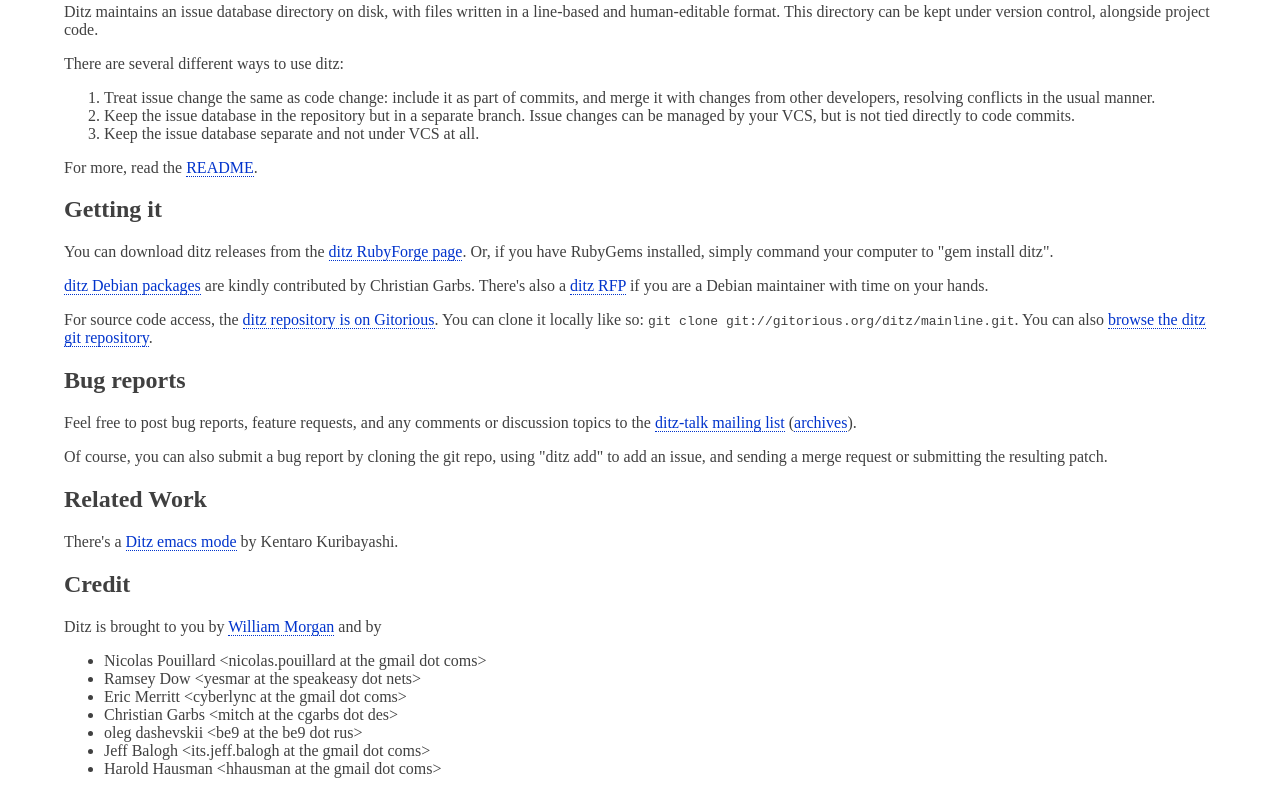
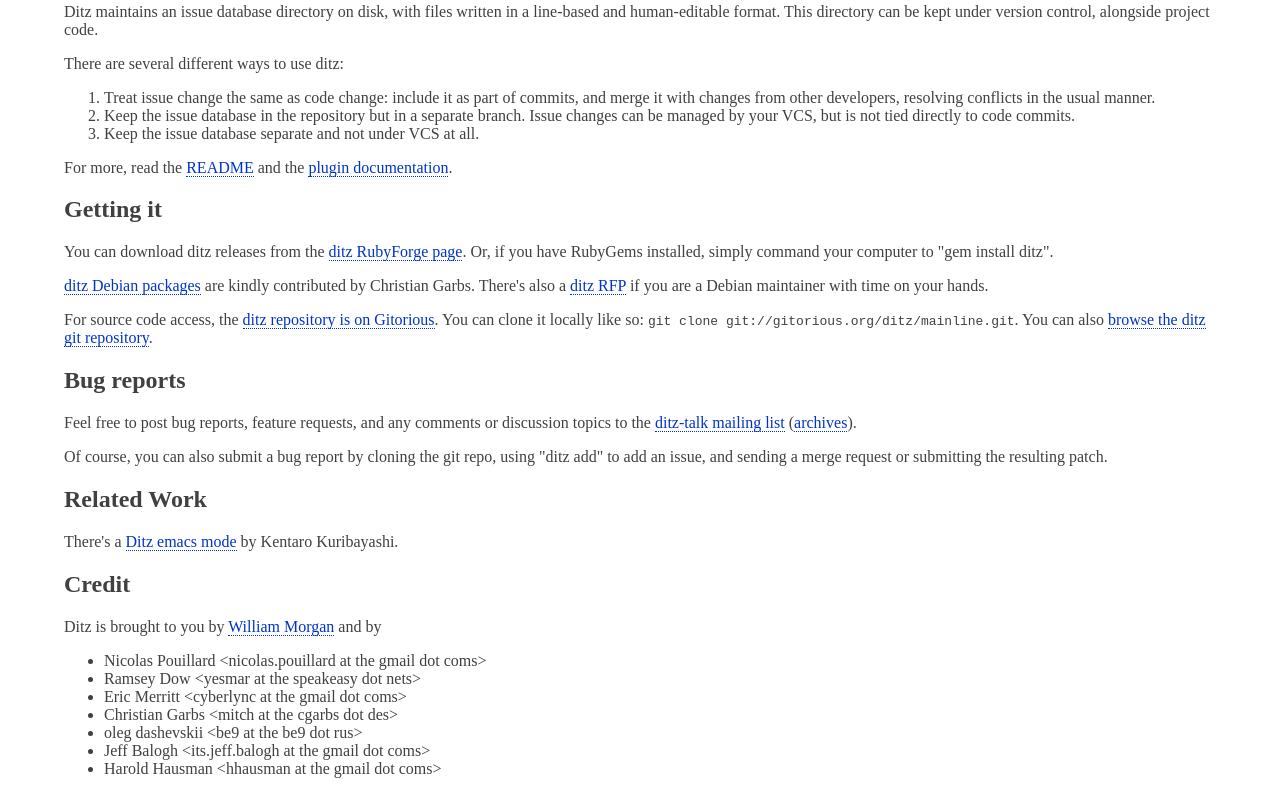
Before and after one commit to jashmenn/ditz, a plain HTML site: page www/index.html in a window 1280 px wide. Shown: the part 1377-2187 px from the top of the page. Drawn offline with Linux system fonts and the light colour scheme.

Commit message:
add pointer to plugin documentation to webpage

```diff
--- a/www/index.html
+++ b/www/index.html
@@ -108,7 +108,7 @@
   tied directly to code commits. </li> <li> Keep the issue database separate
   and not under VCS at all. </li> </ol> </p>
 
-  <p> For more, read the <a href="README.txt">README</a>.
+  <p> For more, read the <a href="README.txt">README</a> and the <a href="PLUGINS.txt">plugin documentation</a>.
 
   <h2>Getting it</h2>
 
```
